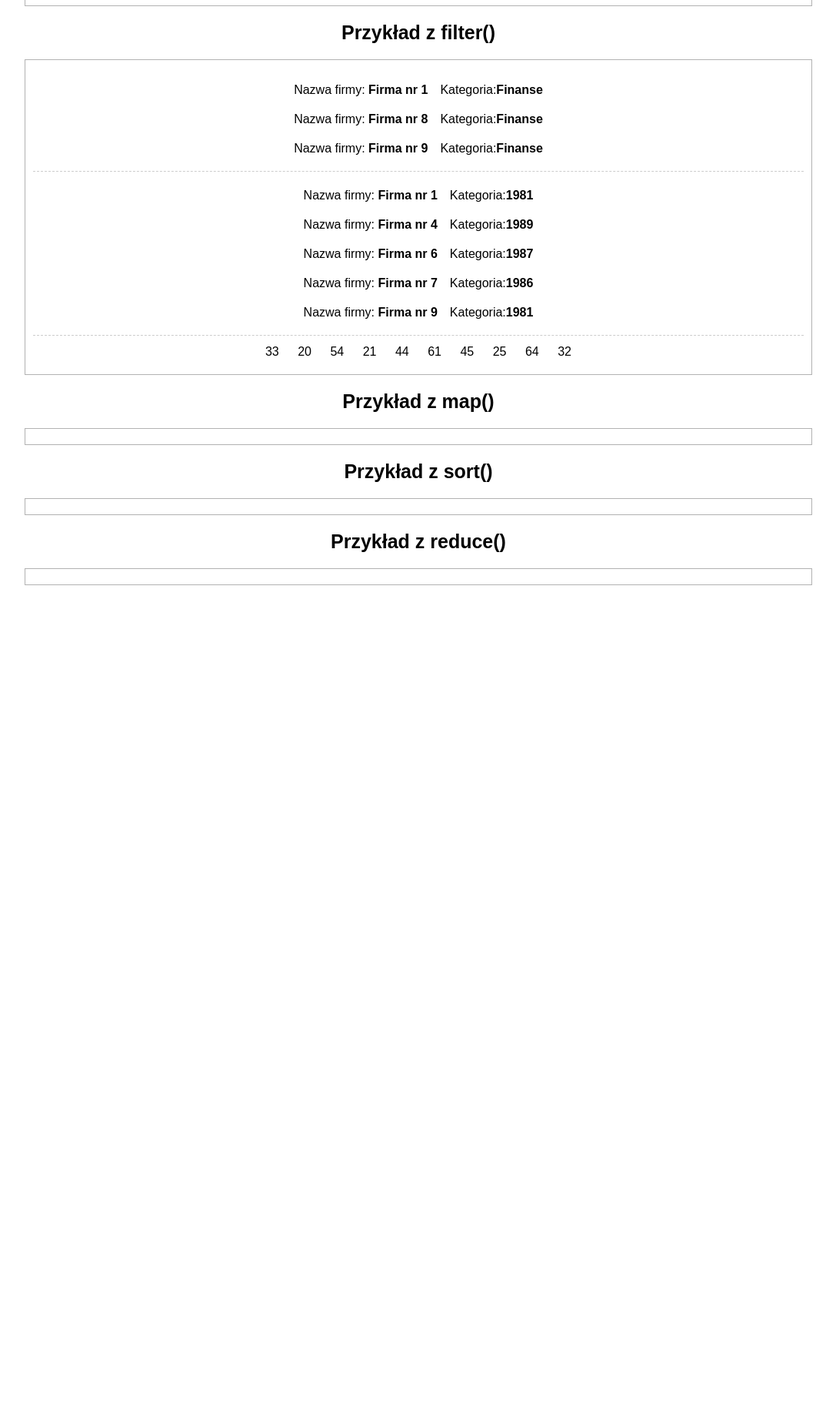
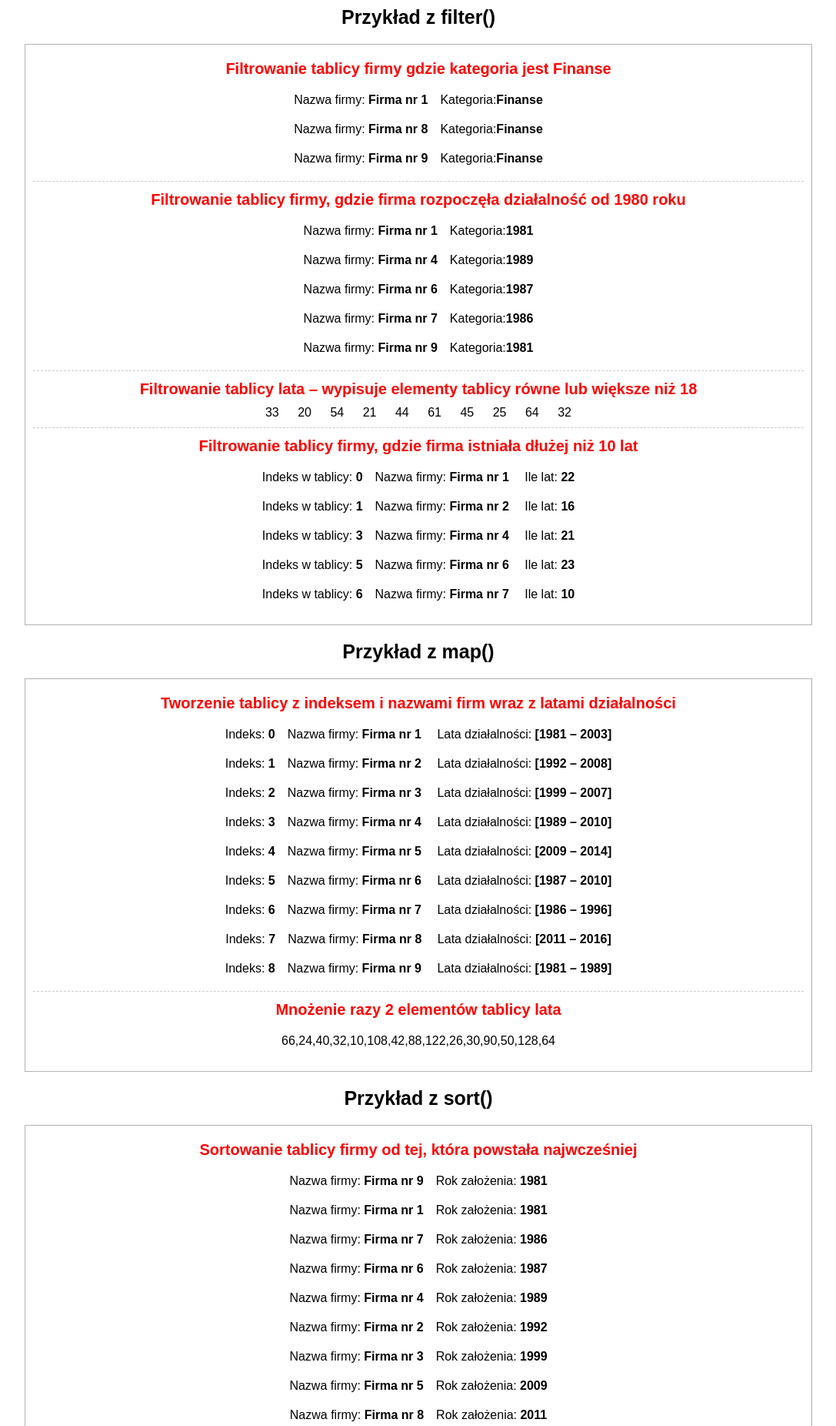
Before and after one commit to KP1976/ARRAYS-FOREACH-MAP-SORT-REDUCE-FILTER, a plain HTML site: page index.html in a window 1280 px wide. Shown: the part 948-2800 px from the top of the page at 77% size, without its empty margins (96-1183 px from the left). Before the commit the page ends 1748 px from the top, so only its background shows below. Drawn offline with Linux system fonts and the light colour scheme.

Commit message:
Example of using functions: forEach, map, sort, reduce and filter

```diff
--- a/app.js
+++ b/app.js
@@ -35,11 +35,12 @@ const Tablica = (function() {
           Nazwa firmy:<strong> ${firma.nazwa}</strong>&emsp;Kategoria:<strong>${firma.kategoria}</strong>
         `;
         tab.filterDivs[0].appendChild(row);
-        return true;
+
+        // return true;
       }
     });
 
-    // Filtrowanie tablicy firmy, która rozpoczęła działalność od 1980 roku
+    // Filtrowanie tablicy firmy, gdzie firma rozpoczęła działalność od 1980 rok
     const lata80 = tab.firmy.filter(firma => {
       if(firma.rok_zalozenia >= 1980 && firma.rok_zalozenia < 1990) {
         const row = document.createElement('p');
@@ -48,7 +49,8 @@ const Tablica = (function() {
           Nazwa firmy:<strong> ${firma.nazwa}</strong>&emsp;Kategoria:<strong>${firma.rok_zalozenia}</strong>
         `;
         tab.filterDivs[1].appendChild(row);
-        return true;
+
+        // return true;
       }
     });
 
@@ -59,23 +61,92 @@ const Tablica = (function() {
 
         row.innerHTML = `${rok} `;
         tab.filterDivs[2].appendChild(row);
-        return true;
+
+        // return true;
+      }
+    });
+
+    const lastedTenYears = tab.firmy.filter((firma, index) => {
+      if((firma.koniec_dzialalnosci - firma.rok_zalozenia) >= 10) {
+        const row = document.createElement('p');
+
+        row.innerHTML = `
+        Indeks w tablicy: <strong>${index}</strong>&emsp;Nazwa firmy:<strong> ${firma.nazwa}</strong>
+        &emsp;Ile lat: <strong>${firma.koniec_dzialalnosci - firma.rok_zalozenia}</strong>`;
+        tab.filterDivs[3].appendChild(row);
+
+        // return true;
       }
     });
   }
 
   function Mapping(tab) {
-    const czyJestDorosly = tab.lata.map(rok => {
+    // Tworzenie tablicy z indeksem i nazwami firm wraz z latami działalności
+    const nazwyFirm = tab.firmy.map((firma, index) => {
+      const row = document.createElement('p');
 
-      // console.log(rok);
+      row.innerHTML = `
+      Indeks: <strong>${index}</strong>&emsp;Nazwa firmy:<strong> ${firma.nazwa}</strong>
+      &emsp;Lata działalności:<strong> [${firma.rok_zalozenia} – ${firma.koniec_dzialalnosci}]</strong>`;
+      tab.funMapDivs[0].appendChild(row);
+
+      // return firma.nazwa;
     });
+
+    // Podniesienie do kwadratu elementów tablicy lata
+    const row = document.createElement('p');
+    const agesSquare = tab.lata.map(rok => rok * 2);
+
+    tab.funMapDivs[1].appendChild(row);
+    row.textContent = agesSquare;
   }
 
   function Sorting(tab) {
+    // Sortowanie tablicy firmy od tej, która powstała najwcześniej
+    const posortowaneFirmy = tab.firmy.sort((firma1, firma2) =>
+      (firma1.rok_zalozenia > firma2.rok_zalozenia ? 1 : -1))
+    .forEach(firma => {
+      const row = document.createElement('p');
 
+      row.innerHTML = `Nazwa firmy: <strong>${firma.nazwa}</strong>&emsp;Rok założenia: <strong>${firma.rok_zalozenia}</strong>`;
+      tab.funSortDivs[0].appendChild(row);
+    });
+
+    // Sortowanie tablicy lata
+    const row = document.createElement('p');
+    const posortowaneLata = tab.lata.sort((a, b) => a - b);  // a - b sortowanie rosnąco, b - a sortowanie malejąco
+
+    tab.funSortDivs[1].appendChild(row);
+    row.textContent = posortowaneLata;
   }
+
   function Reducing(tab) {
+    // Suma wszystkich elementów tablicy lata
+    const row = document.createElement('p');
+    const sumaLat = tab.lata.reduce((suma, rok) => suma + rok, 0); // drugi parametr jest dodawany do sumy
+    tab.funReduceDivs[0].appendChild(row);
+    row.textContent = sumaLat;
 
+    // Suma wszystkich lat ze wszystkich firm z tablicy firmy
+    const wszystkieLata = tab.firmy.reduce((suma, firma) =>
+    suma + (firma.koniec_dzialalnosci - firma.rok_zalozenia), 0);
+
+    const row2 = document.createElement('p');
+    tab.funReduceDivs[1].appendChild(row2);
+    row2.textContent = wszystkieLata;
+  }
+
+  function Combine(tab) {
+    // Na tablicy lata, elementy mnożone przez 2, filtrowane tylko te powyżej lub równe 40, posortowane rosnąco i zsumowane
+    const row = document.createElement('p');
+    const kombinacja = tab.lata
+    .map(rok => rok * 2)
+    .filter(rok => rok >= 40)
+    .sort((a, b) => a - b)
+    .reduce((suma, rok) => suma + rok, 0);
+
+    tab.funCombine.appendChild(row);
+    row.textContent = kombinacja;
   }
 
   function init(config) {
@@ -85,6 +156,7 @@ const Tablica = (function() {
     Mapping(config);
     Sorting(config);
     Reducing(config);
+    Combine(config);
   }
 
   return {
--- a/cache-vars.js
+++ b/cache-vars.js
@@ -15,10 +15,10 @@ document.addEventListener('DOMContentLoaded', function(){
     tableBody: document.querySelector('.table-body'),
     tableYears: document.querySelector('.years'),
     funForEach: document.querySelector('.foreach'),
-    funFilter: document.querySelector('.filter'),
     filterDivs: document.querySelectorAll('.filter div:nth-child(odd)'),
-    funMap: document.querySelector('.map'),
-    funSort: document.querySelector('.sort'),
-    funReduce: document.querySelector('.reduce')
+    funMapDivs: document.querySelectorAll('.map div:nth-child(odd)'),
+    funSortDivs: document.querySelectorAll('.sort div:nth-child(odd)'),
+    funReduceDivs: document.querySelectorAll('.reduce div:nth-child(odd)'),
+    funCombine: document.querySelector('.combine')
   });
 });
--- a/css/styles.css
+++ b/css/styles.css
@@ -8,7 +8,6 @@
 html, body {
   font-family: Arial, Helvetica, sans-serif;
   font-size: 10px;
-  padding: 1rem;
   text-align: center;
 }
 
@@ -36,6 +35,7 @@ hr {
 }
 
 .subtitle {
+  color: gray;
   font-size: 3rem;
 }
 
@@ -76,3 +76,9 @@ th {
   padding: 1rem;
   width: 100%;
 }
+
+.filter-subtitle {
+  color: red;
+  font-size: 2rem;
+  margin-bottom: 1rem;
+}
--- a/index.html
+++ b/index.html
@@ -27,18 +27,36 @@
     <div class="array-function-wrapper foreach"></div>
     <h3 class="array-function-name">Przykład z filter()</h3>
     <div class="array-function-wrapper filter">
-      <div></div>
+      <div><h4 class="filter-subtitle">Filtrowanie tablicy firmy gdzie kategoria jest Finanse</h4></div>
       <hr>
-      <div></div>
+      <div><h4 class="filter-subtitle">Filtrowanie tablicy firmy, gdzie firma rozpoczęła działalność od 1980 roku</h4></div>
       <hr>
-      <div></div>
+      <div><h4 class="filter-subtitle">Filtrowanie tablicy lata – wypisuje elementy tablicy równe lub większe niż 18</h4></div>
+      <hr>
+      <div><h4 class="filter-subtitle">Filtrowanie tablicy firmy, gdzie firma istniała dłużej niż 10 lat </h4></div>
     </div>
     <h3 class="array-function-name">Przykład z map()</h3>
-    <div class="array-function-wrapper map"></div>
+    <div class="array-function-wrapper map">
+      <div><h4 class="filter-subtitle">Tworzenie tablicy z indeksem i nazwami firm wraz z latami działalności</h4></div>
+      <hr>
+      <div><h4 class="filter-subtitle">Mnożenie razy 2 elementów tablicy lata</h4></div>
+    </div>
     <h3 class="array-function-name">Przykład z sort()</h3>
-    <div class="array-function-wrapper sort"></div>
+    <div class="array-function-wrapper sort">
+      <div><h4 class="filter-subtitle">Sortowanie tablicy firmy od tej, która powstała najwcześniej</h4></div>
+      <hr>
+      <div><h4 class="filter-subtitle">Sortowanie tablicy lata</h4></div>
+    </div>
     <h3 class="array-function-name">Przykład z reduce()</h3>
-    <div class="array-function-wrapper reduce"></div>
+    <div class="array-function-wrapper reduce">
+      <div><h4 class="filter-subtitle">Suma wszystkich elementów tablicy lata</h4></div>
+      <hr>
+      <div><h4 class="filter-subtitle">Suma wszystkich lat ze wszystkich firm z tablicy firmy</h4></div>
+    </div>
+    <h3 class="array-function-name">Przykład połączenia metod</h3>
+    <div class="array-function-wrapper combine">
+      <div><h4 class="filter-subtitle">Na tablicy lata, elementy mnożone przez 2, filtrowane tylko te powyżej lub równe 40, posortowane rosnąco i zsumowane</h4></div>
+    </div>
   </main>
 
   <script src="cache-vars.js"></script>
```
